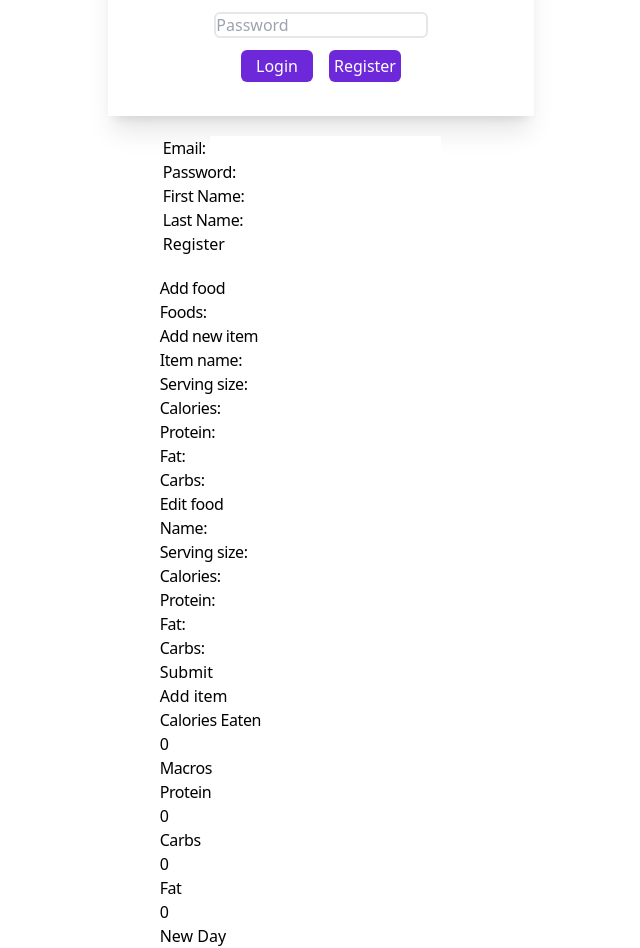
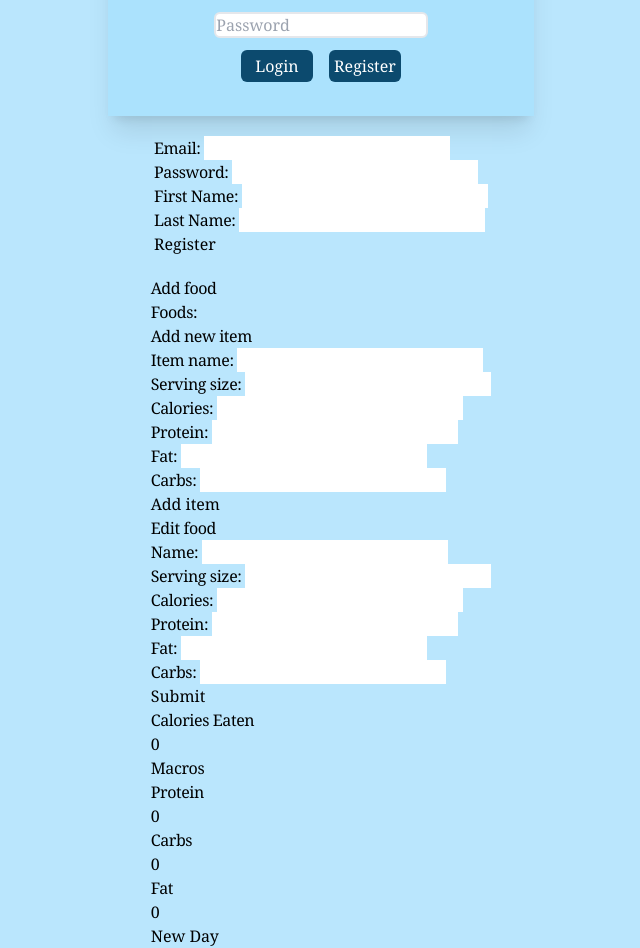
Before and after one commit to gheath340/calorieTrackerApp, a website: page client/public/index.html in a window 1280 px wide. Shown: the whole page, without its empty margins (319-959 px from the left). Drawn offline with Linux system fonts and the light colour scheme; no server answers.

Commit message:
finished log in styling

```diff
--- a/client/public/app.js
+++ b/client/public/app.js
@@ -294,13 +294,14 @@ function getData () {
             //hide data ui
             //show login or register
             document.getElementById("mainDiv").style.display = "none"
-            //document.getElementById("loginDiv").style.display = "block"
+            document.getElementById("loginDiv").style.display = "flex"
             document.getElementById("registerDiv").style.display = "none"
             return;
         }
         document.getElementById("loginDiv").style.display = "none"
-        //document.getElementById("mainDiv").style.display = "block"
+        document.getElementById("mainDiv").style.display = "flex"
         document.getElementById("registerDiv").style.display = "none"
+        document.getElementById("myModal").style.display = "none"
         response.json().then(function (data) {
             itemList = data
             console.log("items from server: ", itemList)
--- a/client/public/index.html
+++ b/client/public/index.html
@@ -7,8 +7,8 @@
     <link rel="stylesheet" href= "style.css"></link>
     <title>Calorie Tracker</title>
 </head>
-<body class="text-black font-sans font-medium tracking-tight antialiased flex flex-col justify-center items-center h-full gap-5">
-    <div class="flex flex-col justify-center items-center w-1/3 h-1/2 shadow-xl">
+<body class="text-black font-['Cambria'] font-medium tracking-tight antialiased flex flex-col justify-center items-center h-full gap-5 bg-sky-200">
+    <div id="loginDiv" class="flex flex-col justify-center items-center w-1/3 h-1/2 shadow-xl bg-sky-300/25">
         <div class="flex flex-col justify-center items-center gap-3 w-1/2 h-1/3">
             <h1 id="calorie-header" class="text-4xl w-3/4 justify-center items-center">Calorie Tracker</h1>
             <h2 class="text-2xl w-1/4 justify-center items-center">Sign in</h2>
@@ -21,8 +21,8 @@
                 <input placeholder="Password" name='loginPass' type="text" id="passwordInput" class="border-2 rounded-md border-gray-200 hover:border-gray-400 h-full w-full">
             </div>
             <div class="flex flex-row justify-center content-center gap-4 w-3/4">
-                <button id="loginButton" class="bg-violet-700 rounded-md hover:bg-violet-600 p-1 text-white w-1/2">Login</button>
-                <button id="logRegisterbutton" class="bg-violet-700 rounded-md hover:bg-violet-600 p-1 text-white w-1/2">Register</button>
+                <button id="loginButton" class="rounded-md hover:bg-sky-700 p-1 text-white w-1/2 bg-sky-900">Login</button>
+                <button id="logRegisterbutton" class="rounded-md hover:bg-sky-700 p-1 text-white w-1/2 bg-sky-900">Register</button>
             </div>
         </div>
     </div>
@@ -49,19 +49,20 @@
     </div>
 
     <div id="mainDiv">
+        <div class="flex flex-col justify-around">
             <h2 id="add-food-h2">Add food</h2>
             <div id="food-select">
                 <label for="existing" id="foods-label">Foods: </label>
                     <ul name="existing" id="existing-items">
                     </ul>
             </div>
-
+        </div>
+        <div class="">
             <h2 id="new-item-text">Add new item</h2>
-        <div id="new-item-all">
                 <div id="item-name">
                     <label for="name">Item name: </label>
                     <input name='name' type="text" id="new-item-name">
-            </div>
+
                     <div id="serving-size">
                         <label for='servingS'>Serving size: </label>
                             <input name="servingS" type="text" id="new-item-serving-size">
@@ -82,6 +83,8 @@
                         <label for="carbs">Carbs: </label>
                             <input name="carbs" type="text" id="new-item-carbs">
                     </div>
+                </div>
+                <button id="add-new-button">Add item</button>
             </div>
             <div id="myModal" class="modal">
                 <div class="modal-content">
@@ -113,7 +116,7 @@
                     <button id="submit-modal">Submit</button>
                 </div>
             </div>
-        <button id="add-new-button">Add item</button>
+            <div class="">
                 <div id="day-values">
                     <div id="day-cals">
                         <h2>Calories Eaten
```
Also changed, not shown: client/public/style.css. Lines whose indentation alone changed are shown as unchanged.
